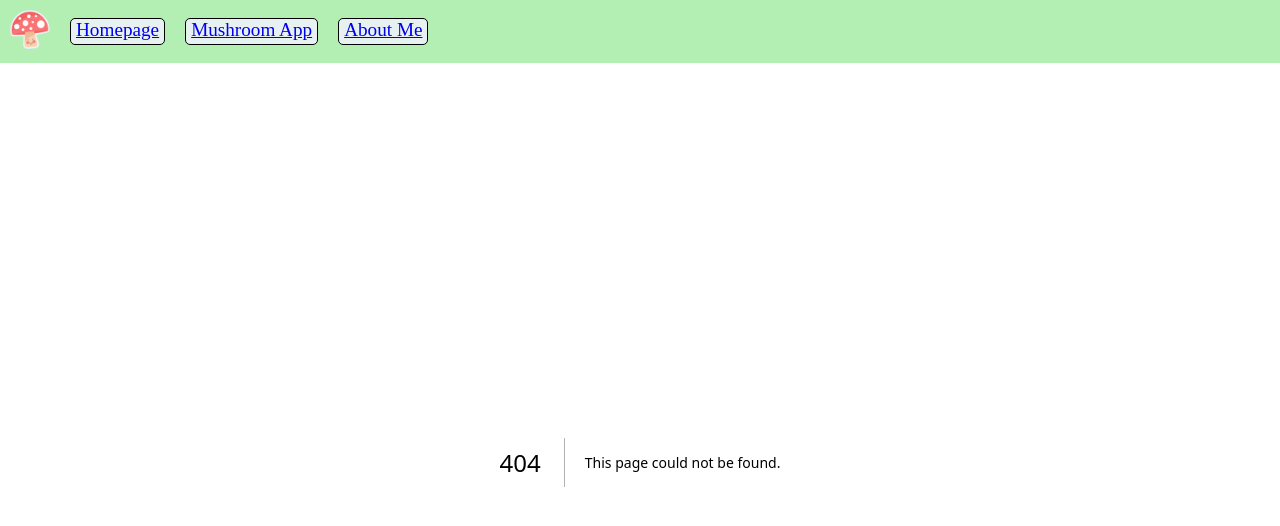
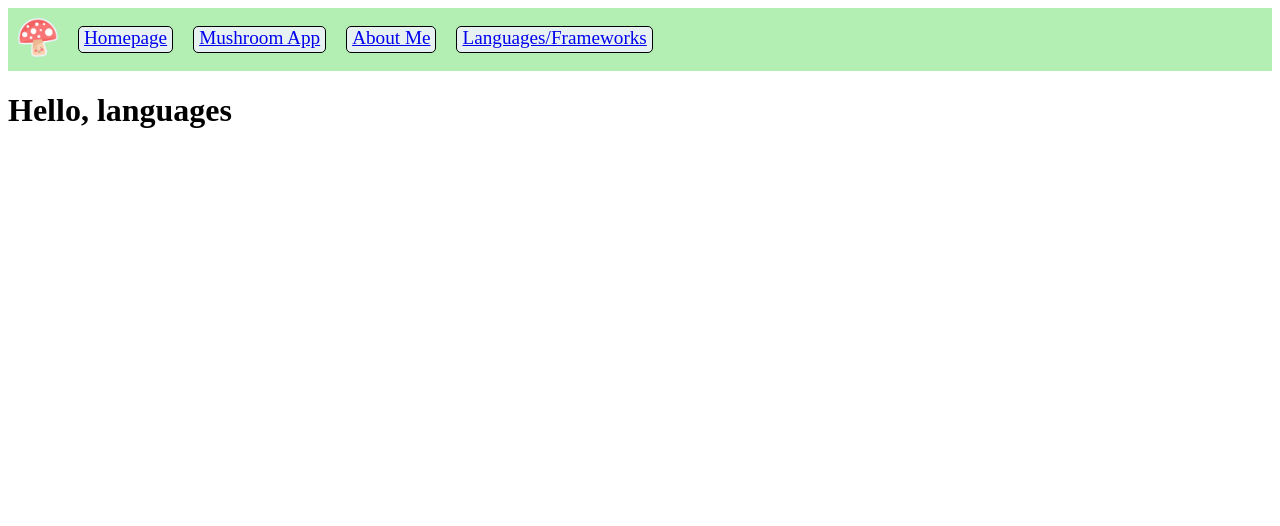
Before and after one commit to nhillson/personalnext, a Next.js app: page /languages in a window 1280 px wide. Before the commit this address had no page. Shown: the top 526 px of the page. Built offline with nearby package versions, Linux system fonts and the light colour scheme.

Commit message:
Languages page created, langs list moved

```diff
--- /dev/null
+++ b/src/app/languages/page.js
@@ -0,0 +1,32 @@
+const langs = [
+  { language: "C", resources: ["Harvard's CS50X"] },
+  {
+    language: "Python 3",
+    resources: [
+      "Python Crash Course",
+      "Harvard's CS50X",
+      "Harvard's CS50P",
+      "Code Combat",
+      "The Big Book of Small Python Projects",
+    ],
+  },
+  {
+    language: "HTML/CSS",
+    resources: ["Harvard's CS50X", "Harvard's CS50W", "FreeCodeCamp"],
+  },
+  {
+    language: "JavaScript",
+    resources: ["Harvard's CS50W", "Mozilla Developer Network", "Code Combat"],
+  },
+  { language: "SQL", resources: ["Harvard's CS50X"] },
+  { language: "Django", resources: ["Harvard's CS50W"] },
+  { language: "React", resources: ["Harvard's CS50W", "React Documentation"] },
+];
+
+export default function Languages() {
+    return (
+        <div>
+            <h1>Hello, languages</h1>
+        </div>
+    )
+}
--- a/src/app/navbar.js
+++ b/src/app/navbar.js
@@ -16,6 +16,9 @@ export default function NavBar() {
       <Link href="/about" className="navbar-link">
         About Me
       </Link>
+      <Link href="/languages" className="navbar-link">
+        Languages/Frameworks
+      </Link>
     </div>
   );
 }
```
Also changed, not shown: src/app/about/page.js (+0 -25 lines).
